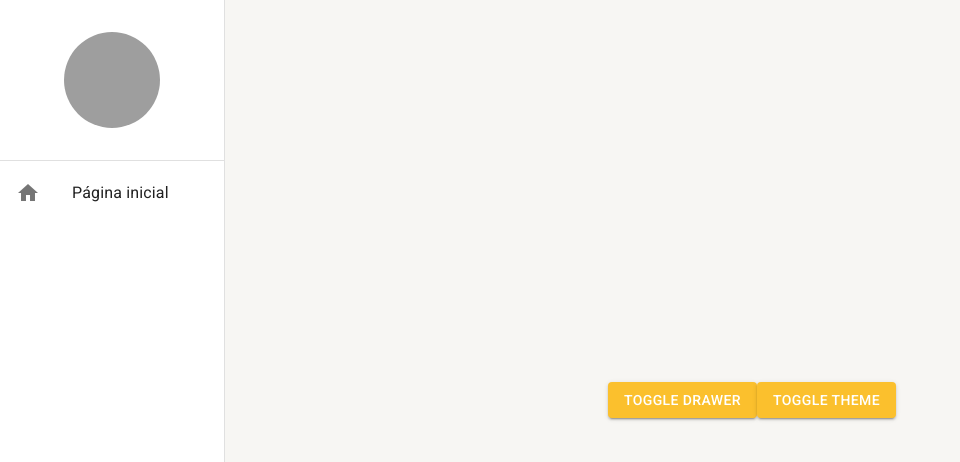
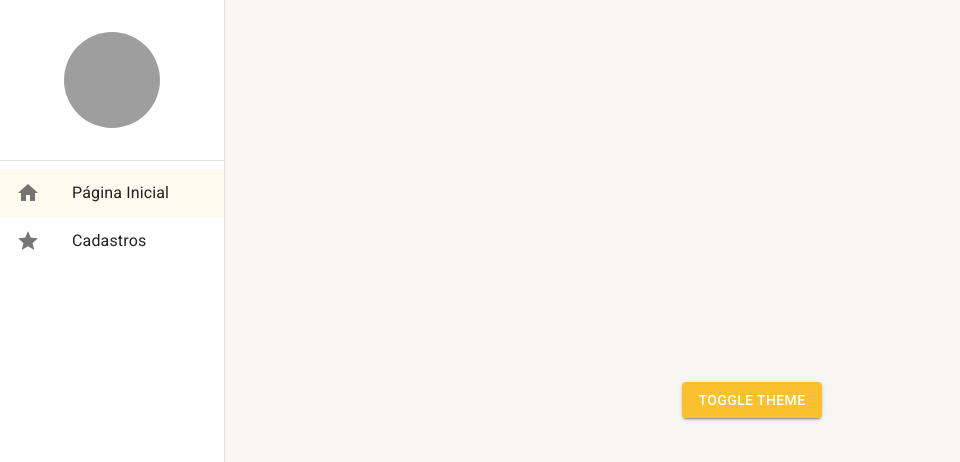
Before and after one commit to oZanella/react-ui-ts-estudo-web, a React (Create React App) app: page /pagina-inicial in a window 1280 px wide. Shown: the top 462 px of the page, without its empty margins (0-960 px from the left). Built offline with nearby package versions, Linux system fonts and the light colour scheme; grey boxes are pictures that could not be loaded.

Commit message:
feat: finalizado o menu-lateral colocando o useEffect com a Key para parametrização de adicionar novos buttons e routas

```diff
--- a/src/routes/index.tsx
+++ b/src/routes/index.tsx
@@ -2,16 +2,34 @@ import { Button, Box } from '@mui/material';
 import { Navigate, Route, Routes } from 'react-router-dom';
 
 import { useDrawerContext, useAppThemeContext } from '../shared/contexts';
+import { useEffect } from 'react';
 
 export const AppRoutes = () => {
-  const { toggleDrawerOpen } = useDrawerContext();
+  const {setDrawerOptions} = useDrawerContext();
   const { toggleTheme } = useAppThemeContext();
+
+
+  useEffect(() => {
+    setDrawerOptions([
+      {
+        icon: 'home',
+        path: '/pagina-inicial',
+        label: 'Página Inicial',
+      },
+      {
+        icon: 'star',
+        path: '/cadastro',
+        label: 'Cadastros',
+      },
+
+    ]);
+  }, []);
 
   return (
     <Routes>
       <Route path="/pagina-inicial" element={
         <Box display="flex" justifyContent="center" alignItems="center" height="100vh">
-          <Button variant="contained" color='primary' onClick={toggleDrawerOpen}>Toggle Drawer</Button>
+
           <Button variant="contained" color='primary' onClick={toggleTheme}>Toggle Theme</Button>
         </Box>
       } />
--- a/src/shared/components/menu-lateral/MenuLateral.tsx
+++ b/src/shared/components/menu-lateral/MenuLateral.tsx
@@ -2,7 +2,7 @@ import { ReactNode } from 'react';
 import { Avatar, Divider, Drawer, Icon, List, ListItemButton, ListItemIcon, ListItemText, useTheme, useMediaQuery } from '@mui/material';
 import { Box } from '@mui/system';
 import { useDrawerContext } from '../../contexts';
-import { useNavigate } from 'react-router-dom';
+import { useMatch, useNavigate, useResolvedPath } from 'react-router-dom';
 
 interface IListItemLinkProps {
   label: string;
@@ -11,17 +11,20 @@ interface IListItemLinkProps {
   onClick: (() => void) | undefined;
 }
 
-const ListItemLink: React.FC<IListItemLinkProps> = ({ to, icon, label, onClick}) => {
+const ListItemLink: React.FC<IListItemLinkProps> = ({ to, icon, label, onClick }) => {
   const navigate = useNavigate();
 
+  const reselvedPath = useResolvedPath(to);
+  const match = useMatch({ path: reselvedPath.pathname, end: false });
 
-  const handClick = () => {
+
+  const handleClick = () => {
     onClick?.();
     navigate(to);
   };
 
   return (
-    <ListItemButton onClick={handClick}>
+    <ListItemButton selected={!!match} onClick={handleClick}>
       <ListItemIcon>
         <Icon>{icon}</Icon>
       </ListItemIcon>
@@ -40,11 +43,12 @@ export const MenuLateral: React.FC<MenuLateralProps> = ({ children }) => {
   const theme = useTheme();
   const smDown = useMediaQuery(theme.breakpoints.down('sm'));
 
-  const { isDrawerOpen, toggleDrawerOpen } = useDrawerContext();
+  const { isDrawerOpen, toggleDrawerOpen, drawerOptions } = useDrawerContext();
 
   return (
     <>
       <Drawer open={isDrawerOpen} variant={smDown ? 'temporary' : 'permanent'} onClose={toggleDrawerOpen}>
+
         <Box width={theme.spacing(28)} height="100%" display="flex" flexDirection="column">
 
           <Box width='100%' height={theme.spacing(20)} display="flex" alignItems="center" justifyContent="center">
@@ -58,12 +62,15 @@ export const MenuLateral: React.FC<MenuLateralProps> = ({ children }) => {
 
           <Box flex={1}>
             <List component="nav">
-              <ListItemLink
-                icon='home'
-                to='Página inicial'
-                label='Página inicial'
-                onClick={smDown ? toggleDrawerOpen : undefined}
-              />
+              {drawerOptions.map(drawerOption => (
+                <ListItemLink
+                  to={drawerOption.path}
+                  key={drawerOption.path}
+                  icon={drawerOption.icon}
+                  label={drawerOption.label}
+                  onClick={smDown ? toggleDrawerOpen : undefined}
+                />
+              ))}
             </List>
           </Box>
 
--- a/src/shared/contexts/DrawerContext.tsx
+++ b/src/shared/contexts/DrawerContext.tsx
@@ -1,8 +1,16 @@
 import { createContext, useCallback, useContext, useState } from 'react';
+
+interface IDrawerOption {
+  icon: string;
+  path: string;
+  label: string;
+}
 
 interface IDrawerContextData {
   isDrawerOpen: boolean;
+  drawerOptions: IDrawerOption[];
   toggleDrawerOpen: () => void;
+  setDrawerOptions: (newDrawerOptions: IDrawerOption[]) => void;
 }
 
 const DrawerContext = createContext({} as IDrawerContextData);
@@ -16,13 +24,18 @@ interface IAppThemeProviderProps {
 }
 export const DrawerProvider: React.FC<IAppThemeProviderProps> = ({ children }) => {
   const [isDrawerOpen, setIsDrawerOpen] = useState(false);      //false ou true decide se começa ou nao aberto o menu lateral qual o usuario acessar
+  const [drawerOptions, setDrawerOptions] = useState<IDrawerOption[]>([]);
 
   const toggleDrawerOpen = useCallback(() => {
     setIsDrawerOpen(oldDrawerOpen => !oldDrawerOpen);
   }, []);
 
+  const handleSetDrawerOptions = useCallback((newDrawerOptions: IDrawerOption[]) => {
+    setDrawerOptions(newDrawerOptions);
+  }, []);
+
   return (
-    <DrawerContext.Provider value={{ isDrawerOpen, toggleDrawerOpen }}>
+    <DrawerContext.Provider value={{ setDrawerOptions: handleSetDrawerOptions, isDrawerOpen, drawerOptions,toggleDrawerOpen }}>
       {children}
     </DrawerContext.Provider>
   );
```
